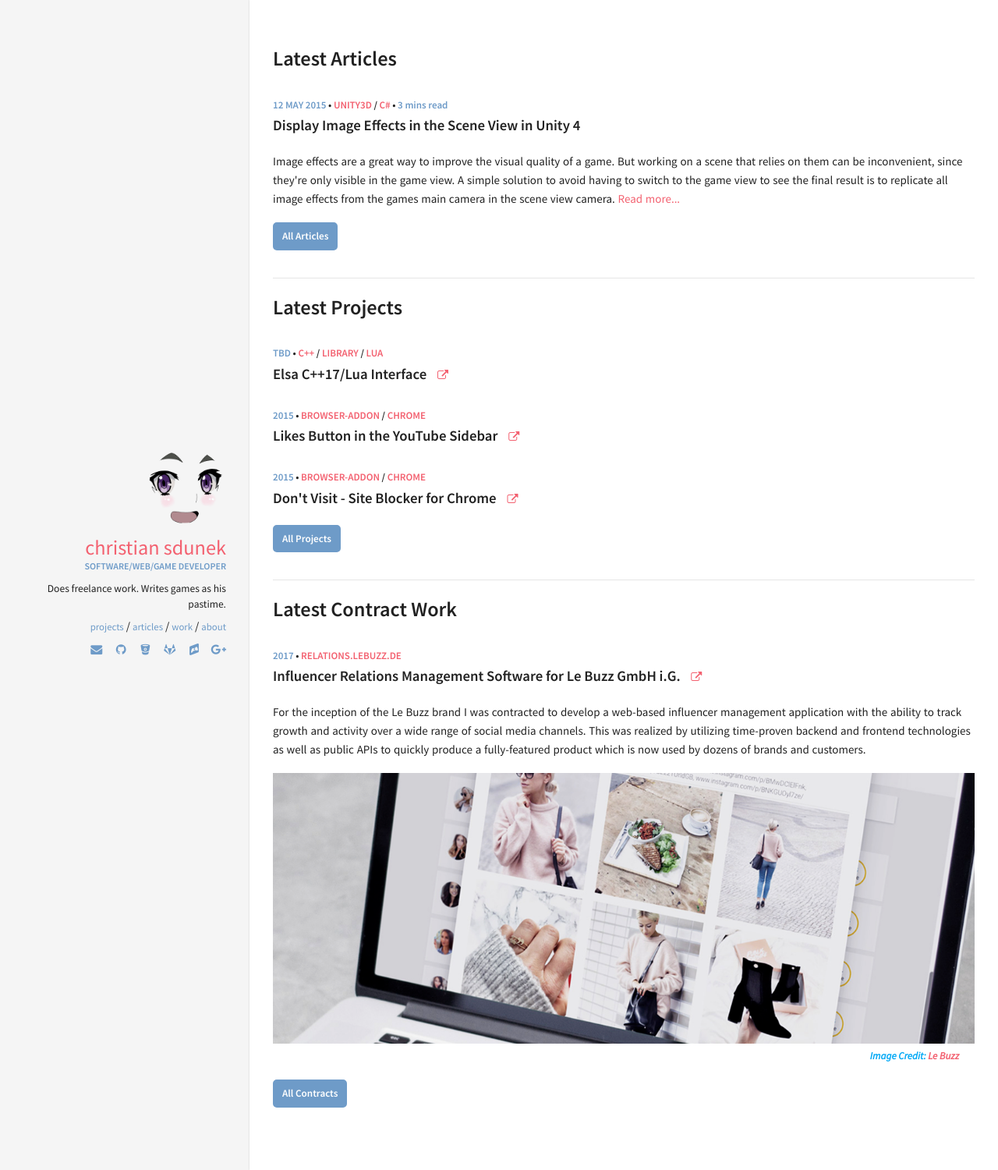
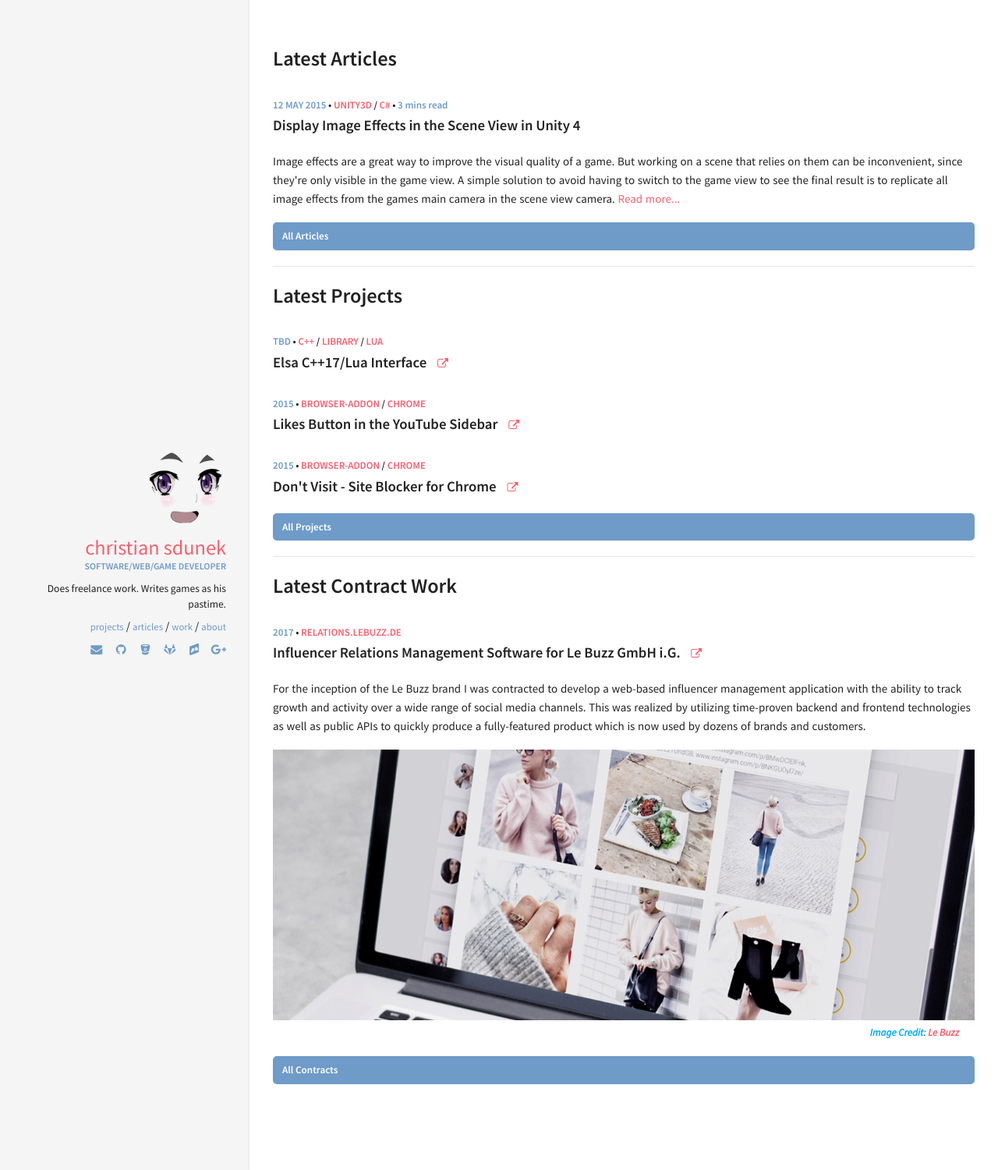
Before and after one commit to Systemcluster/systemcluster.github.io, a Jekyll site: the page built from index.md, in a window 1280 px wide. Shown: the whole page at 78% size. Built offline with Jekyll 4.4.1, drawn with Linux system fonts in a browser that asks for light colours.

Commit message:
Update landing page buttons

```diff
--- a/_layouts/home.html
+++ b/_layouts/home.html
@@ -42,7 +42,7 @@ layout: default
 </article>
 {% endfor %}
 
-<a class="btn btn-secondary" href= "{{ site.baseurl }}/articles" >
+<a class="btn btn-secondary btn-seeall" href= "{{ site.baseurl }}/articles" >
   All Articles
 </a>
 
@@ -51,7 +51,7 @@ layout: default
 <h2>Latest Projects</h2>
 {% include list-projects.html number=3 %}
 
-<a class="btn btn-secondary" href= "{{ site.baseurl }}/projects" >
+<a class="btn btn-secondary btn-seeall" href= "{{ site.baseurl }}/projects" >
   All Projects
 </a>
 
@@ -60,6 +60,6 @@ layout: default
 <h2>Latest Contract Work</h2>
 {% include list-work.html number=1 %}
 
-<a class="btn btn-secondary" href= "{{ site.baseurl }}/work" >
+<a class="btn btn-secondary btn-seeall" href= "{{ site.baseurl }}/work" >
   All Contracts
 </a>
--- a/_sass/components/_buttons.scss
+++ b/_sass/components/_buttons.scss
@@ -124,3 +124,8 @@
     border-color: $secondary;
   }
 }
+
+.btn-seeall {
+  display: block;
+  text-align: left;
+}
```
